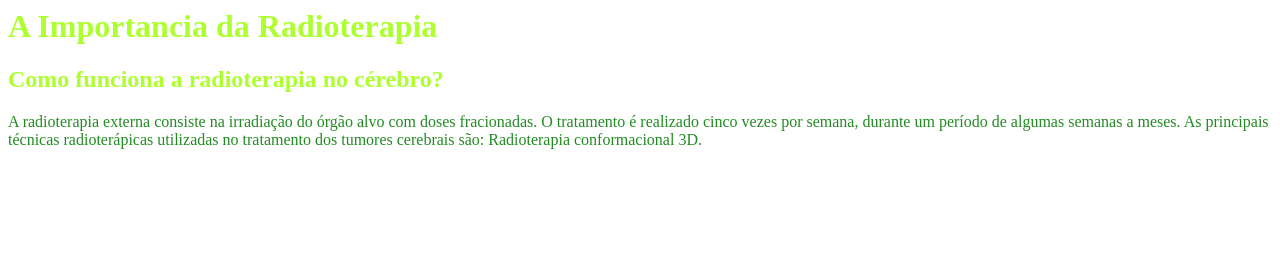
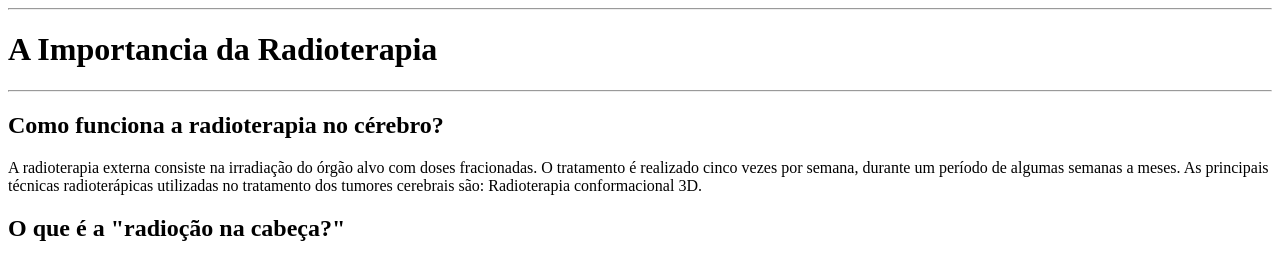
Before and after one commit to Luiz0tr/Radia-o-no-cerebro, a plain HTML site: page Index.html in a window 1280 px wide. Drawn offline with Linux system fonts and the light colour scheme.

Commit message:
Mudançãs

```diff
--- a/Index.html
+++ b/Index.html
@@ -1,7 +1,24 @@
-<h1 style="color: greenyellow;"> A Importancia da Radioterapia</h1>
-<div class="alinhar">
-<h2 style="color: greenyellow;">Como funciona a radioterapia no cérebro?</h2>
+<!DOCTYPE html>
+<html lang="en">
+<head>
+    <meta charset="UTF-8">
+    <meta name="viewport" content="width=device-width, initial-scale=1.0">
 
-<p style="color: forestgreen;">A radioterapia externa consiste na irradiação do órgão alvo com doses fracionadas. O tratamento é realizado cinco vezes por semana, durante um período de algumas semanas a meses.
-     As principais técnicas radioterápicas utilizadas no tratamento dos tumores cerebrais são: Radioterapia conformacional 3D.</p>
-    </div>
+</head>
+<link rel="stylesheet" href="style.css">
+<title class="title"> Radioterapia </title>
+<body>
+    <hr>
+<div class="alinhar"></div>
+     <h1> A Importancia da Radioterapia</h1>
+     <hr>
+     <h2>Como funciona a radioterapia no cérebro?</h2>
+
+  <p>A radioterapia externa consiste na irradiação do órgão alvo com doses fracionadas. O tratamento é realizado cinco vezes por semana, durante um período de algumas semanas a meses.
+  As principais técnicas radioterápicas utilizadas no tratamento dos tumores cerebrais são: Radioterapia conformacional 3D.</p>
+
+  <h2>O que é a "radioção na cabeça?"
+</h2>
+</div>
+</body>
+</html>
--- a/style.css
+++ b/style.css
@@ -1,4 +1,9 @@
 .alinhar {
     align-items: center;
+color: greenyellow;
+}
 
+.Title {
+    align-items: center;
+    color: green;
 }
```
